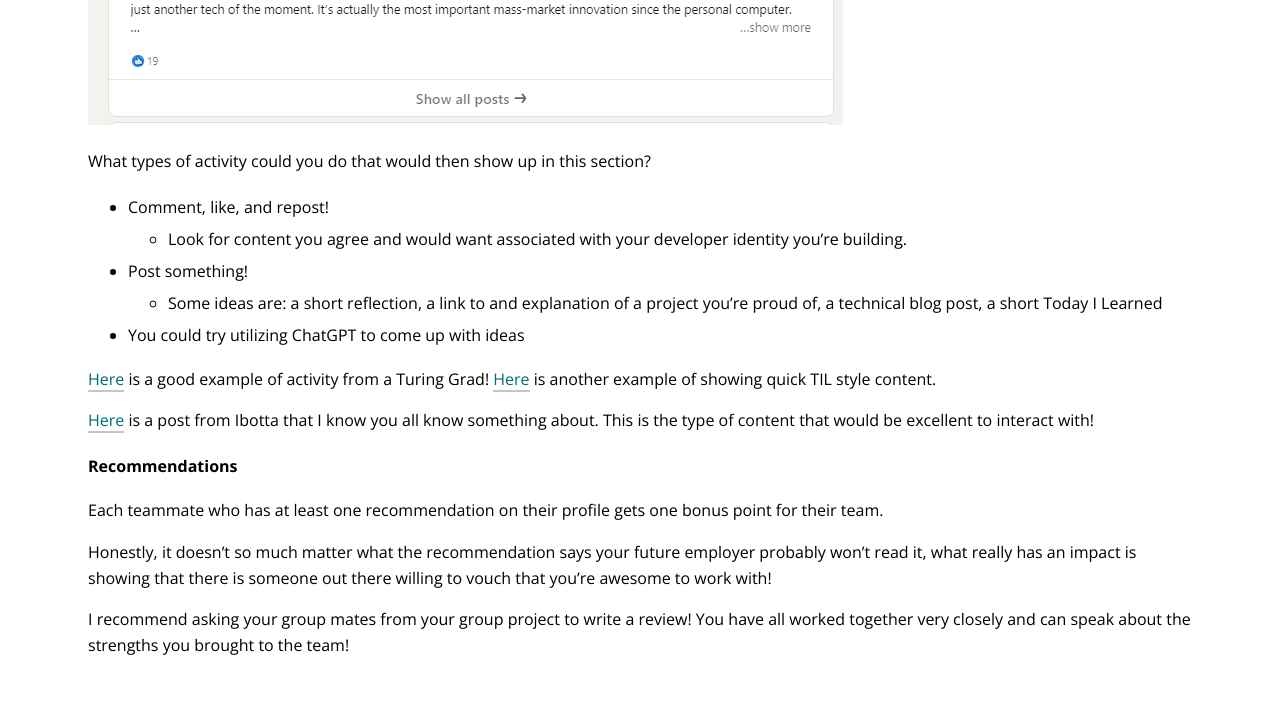
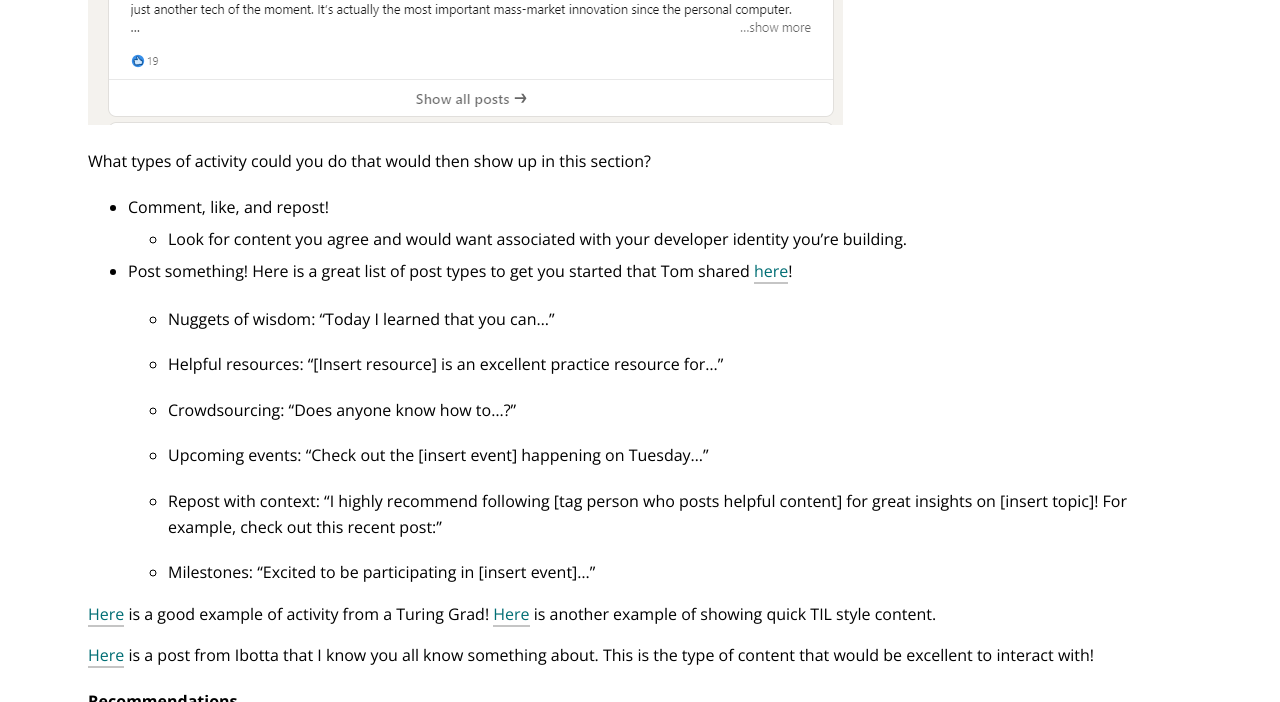
Before and after one commit to turingschool/launch-curriculum, a Jekyll site: the page built from module5/lessons/Week5/LinkedInActivityPD.md, in a window 1280 px wide and 900 px high, scrolled down 1766 px, cut to the strip 0-702 px from the top of the window. Built offline with Jekyll 4.4.1, drawn with Linux system fonts in a browser that asks for light colours; nearby versions of some CDN libraries; comment, search, counter and statistics services are not loaded.

Commit message:
Add post sentance starters to linkedin activity PD

```diff
--- a/module5/lessons/Week5/LinkedInActivityPD.md
+++ b/module5/lessons/Week5/LinkedInActivityPD.md
@@ -36,9 +36,18 @@ What types of activity could you do that would then show up in this section?
 
 * Comment, like, and repost!
     * Look for content you agree and would want associated with your developer identity you're building.
-* Post something!
-    * Some ideas are: a short reflection, a link to and explanation of a project you're proud of, a technical blog post, a short Today I Learned
-* You could try utilizing ChatGPT to come up with ideas
+* Post something! Here is a great list of post types to get you started that Tom shared [here](https://www.linkedin.com/feed/update/urn:li:activity:7120815349628895232/)!
+    * Nuggets of wisdom: “Today I learned that you can…”
+
+    * Helpful resources: “[Insert resource] is an excellent practice resource for…”
+
+    * Crowdsourcing: “Does anyone know how to…?”
+
+    * Upcoming events: “Check out the [insert event] happening on Tuesday…”
+
+    * Repost with context: “I highly recommend following [tag person who posts helpful content] for great insights on [insert topic]! For example, check out this recent post:”
+
+    * Milestones: “Excited to be participating in [insert event]...”
 
 [Here](https://www.linkedin.com/in/nicolemgooden/) is a good example of activity from a Turing Grad! [Here](https://www.linkedin.com/in/landon-spell/recent-activity/all/) is another example of showing quick TIL style content.
 
```
